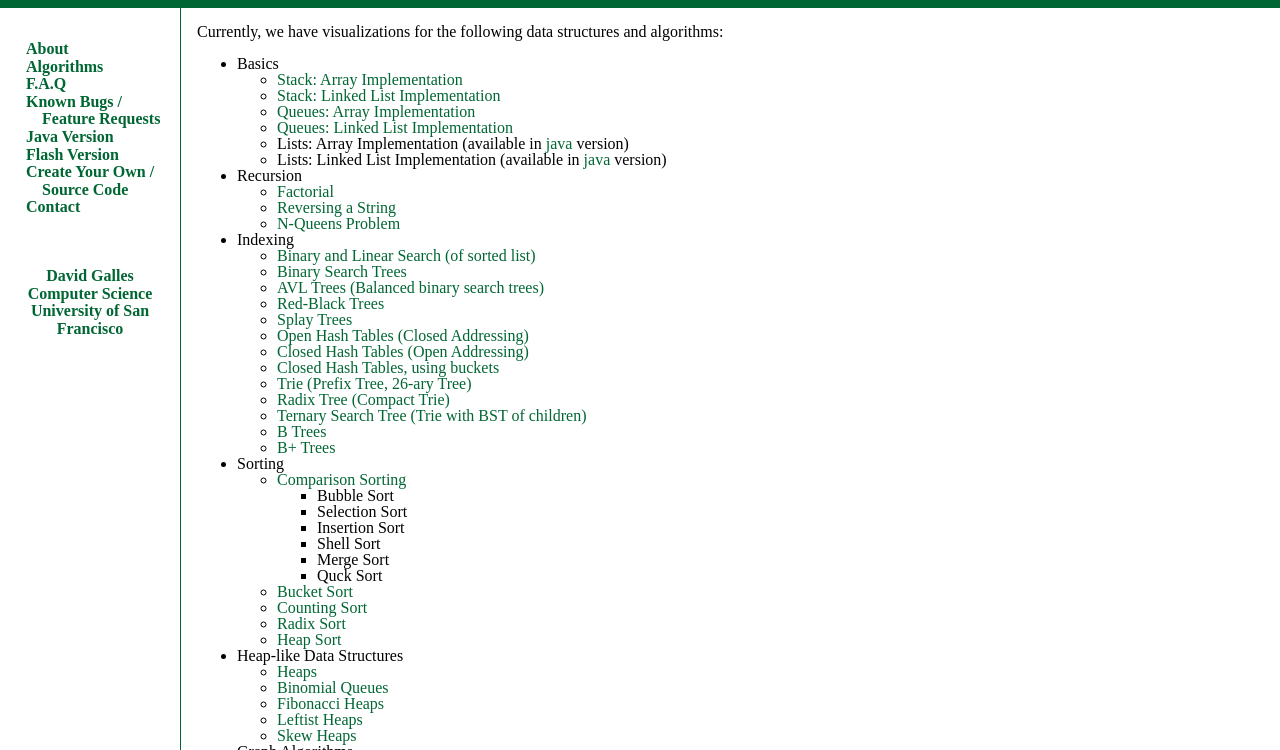
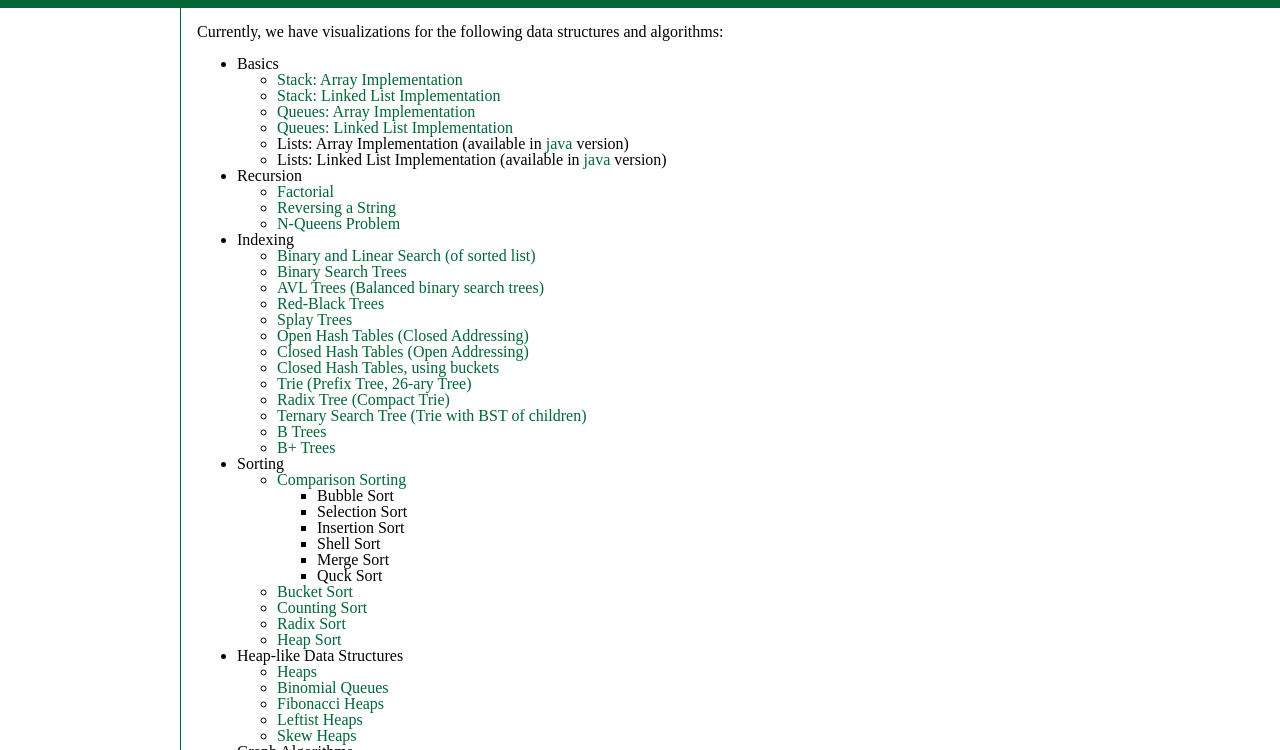
Before and after one commit to Sneha0104/Algorithm, a plain HTML site: page index.html in a window 1280 px wide. Shown: the part 50-800 px from the top of the page. Drawn offline with Linux system fonts and the light colour scheme.

Commit message:
Update index.html

```diff
--- a/index.html
+++ b/index.html
@@ -8,26 +8,7 @@
 
 <div class="container">
 <div class="header"><h1>Data Structure Visualizations</h1> </div>
-<div class="menu">
-<ul>
-<li> <a href="about.html">About</a> </li>
-<li> <a href="Algorithms.html">Algorithms</a> </li>
-<li> <a href="faq.html"> F.A.Q </a> </li>
-<li> <a href="bugfeature.html"> Known Bugs /<br> &nbsp; &nbsp;  Feature Requests  </a> </li>
-<li> <a href="java/visualization.html"> Java Version </a> </li>
-<li> <a href="flash.html">Flash Version </a> </li>
-<li> <a href="source.html">Create Your Own /<br> &nbsp; &nbsp;  Source Code</a> </li>
-<li> <a href="contact.html"> Contact </a> </li>
-</ul>
 
-<br> <br>
-<div class="about">
-<a href="http://www.cs.usfca.edu/galles"> David Galles </a> <br>
-<a href="http://www.cs.usfca.edu"> Computer Science </a> <br>
-<a href="http://www.usfca.edu"> University of San Francisco </a>
-</div>
-
-</div>
 
 <div class="content">
 
```
